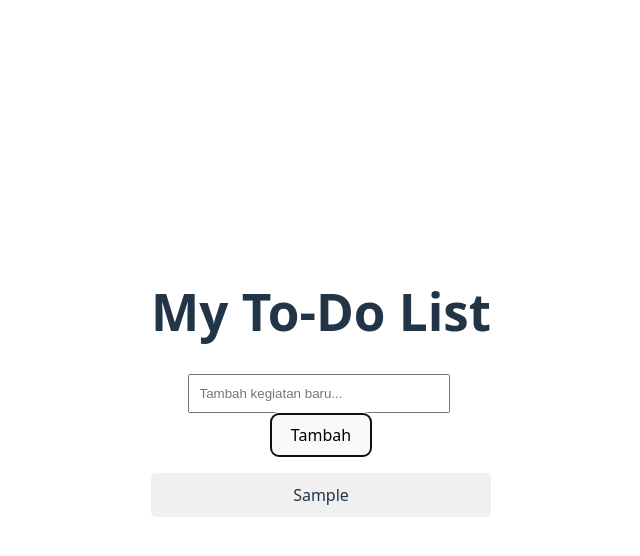
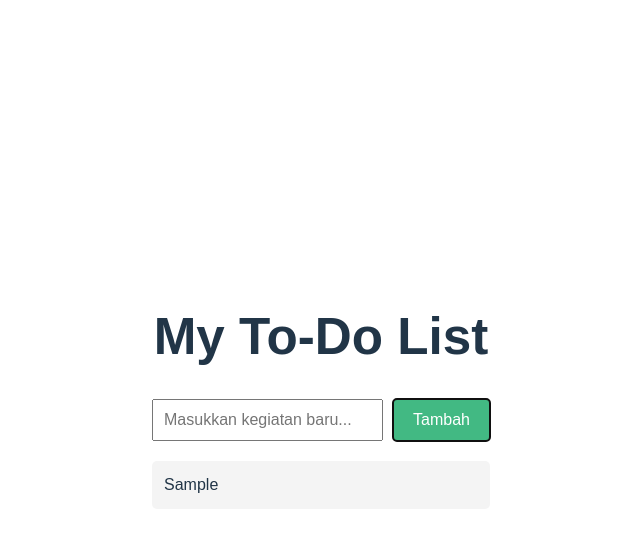
Before and after one commit to IRUL08/32-pbk-uts-233510542, a Vue app: page / in a window 1280 px wide. Both pictures are taken after typing "Sample" into the empty fields and a click on the button "Tambah". Shown: the top 556 px of the page, without its empty margins (319-959 px from the left). Built offline with nearby package versions, Linux system fonts and the light colour scheme.

Commit message:
fitur tambah kegiatan

```diff
--- a/src/App.vue
+++ b/src/App.vue
@@ -2,15 +2,20 @@
   <div class="app">
     <h1>My To-Do List</h1>
 
-    <!-- Input untuk menambahkan kegiatan -->
-    <form @submit.prevent="addTask">
-      <input v-model="newTask" placeholder="Tambah kegiatan baru..." />
-      <button type="submit">Tambah</button>
+    <!-- Input Form -->
+    <form @submit.prevent="addTask" class="form">
+      <input
+        v-model="newTask"
+        type="text"
+        placeholder="Masukkan kegiatan baru..."
+        class="input"
+      />
+      <button type="submit" class="btn">Tambah</button>
     </form>
 
-    <!-- Daftar kegiatan -->
-    <ul>
-      <li v-for="(task, index) in tasks" :key="index">
+    <!-- Daftar Kegiatan -->
+    <ul class="task-list">
+      <li v-for="(task, index) in tasks" :key="index" class="task-item">
         {{ task }}
       </li>
     </ul>
@@ -21,15 +26,16 @@
 export default {
   data() {
     return {
-      newTask: '',    // Untuk input baru
-      tasks: [],      // Daftar kegiatan
+      newTask: '',   // Input teks user
+      tasks: [],     // Daftar kegiatan
     }
   },
   methods: {
     addTask() {
-      if (this.newTask.trim() !== '') {
-        this.tasks.push(this.newTask.trim()) // Tambahkan ke array
-        this.newTask = ''                    // Kosongkan input setelah tambah
+      const trimmed = this.newTask.trim()
+      if (trimmed) {
+        this.tasks.push(trimmed)  // Tambahkan ke list
+        this.newTask = ''         // Kosongkan input
       }
     },
   },
@@ -40,24 +46,44 @@ export default {
 .app {
   max-width: 500px;
   margin: 50px auto;
+  padding: 20px;
   text-align: center;
+  font-family: Arial, sans-serif;
 }
-input {
-  width: 70%;
+
+.form {
+  display: flex;
+  justify-content: center;
+  margin-bottom: 20px;
+}
+
+.input {
+  flex: 1;
   padding: 10px;
-  margin-right: 5px;
+  font-size: 16px;
 }
-button {
+
+.btn {
   padding: 10px 20px;
+  font-size: 16px;
+  margin-left: 10px;
+  background-color: #42b983;
+  color: white;
+  border: none;
+  cursor: pointer;
+  border-radius: 4px;
 }
-ul {
+
+.task-list {
   list-style: none;
   padding: 0;
 }
-li {
-  margin: 10px 0;
-  background: #f0f0f0;
-  padding: 10px;
+
+.task-item {
+  background: #f4f4f4;
+  margin: 8px 0;
+  padding: 12px;
   border-radius: 5px;
+  text-align: left;
 }
 </style>
```
